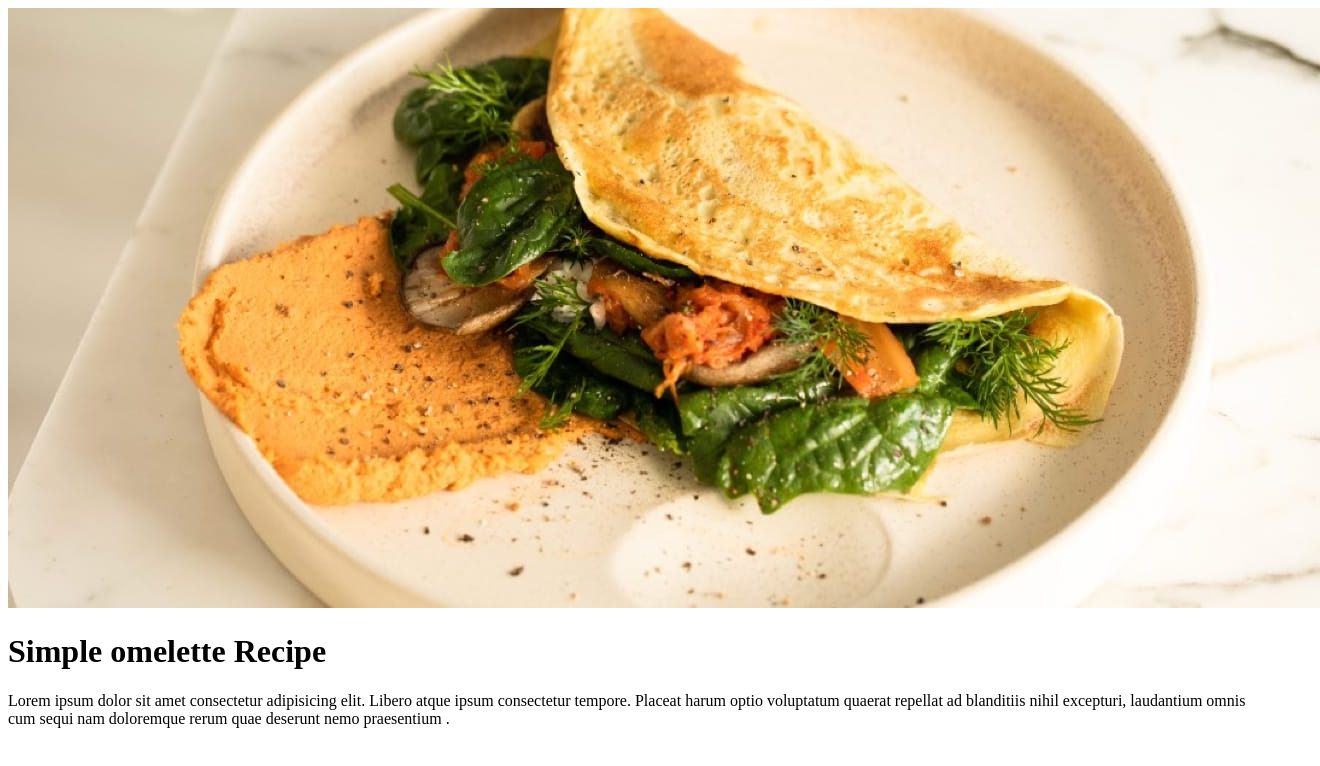
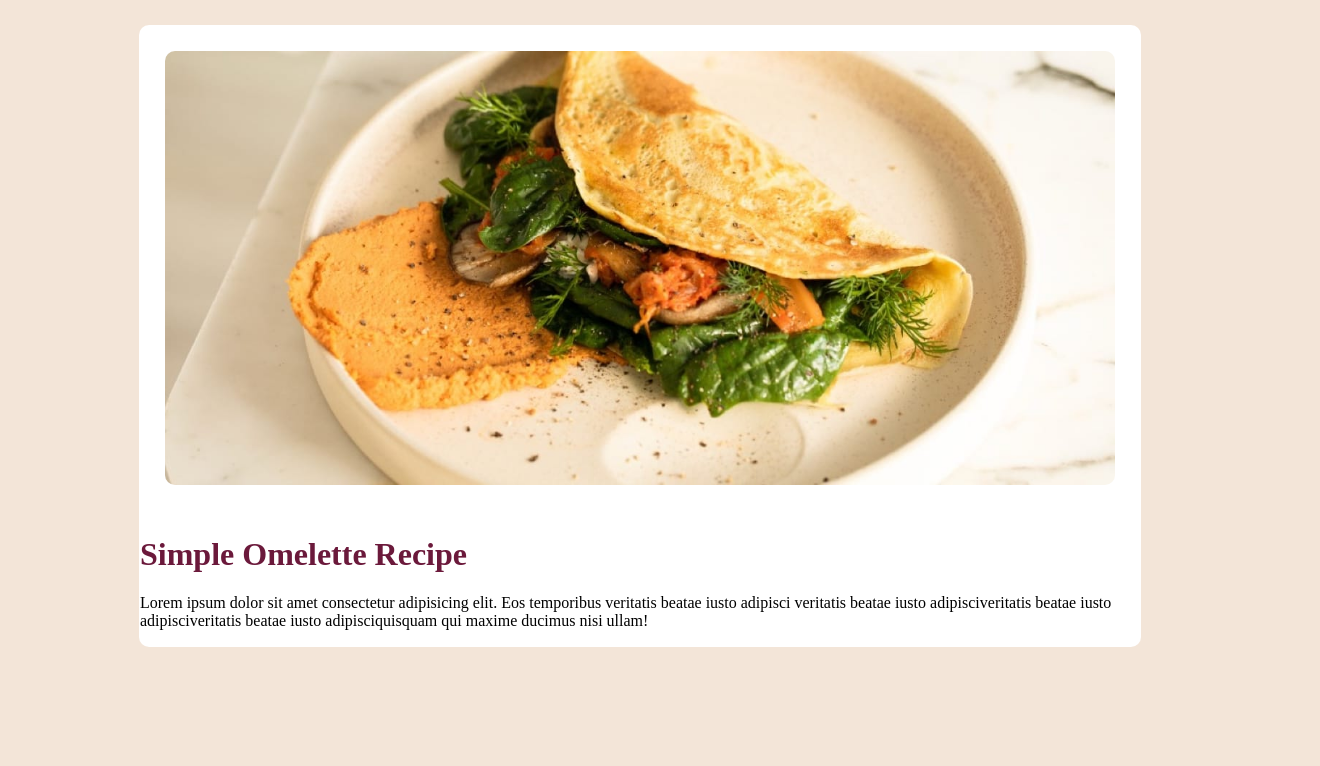
Before and after one commit to JuanCarlosTrianaSanchez/Recipe, a plain HTML site: page index.html in a window 1280 px wide. Shown: the whole page, 1320 px wide, since content can reach past the window. Drawn offline with Linux system fonts and the light colour scheme.

Commit message:
reestructure index

```diff
--- a/css/style.css
+++ b/css/style.css
@@ -1,3 +1,28 @@
 body {
-    background-color:  #F3E5D8;
+    background-color: #F3E5D8;
 }
+
+main {
+    max-width: 1000px;
+    margin: 25px auto;
+    background-color: white;
+    border-radius: 10px;
+    padding: 1px;
+}
+
+main div {
+
+}
+
+img {
+    max-width: 950px;
+    margin: 25px;
+    border-radius: 10px;
+    object-fit: cover;
+
+}
+
+h1 {
+  font-family: "DM Serif Display";
+  color: #6b193b;
+}
--- a/index.html
+++ b/index.html
@@ -3,20 +3,21 @@
   <head>
     <meta charset="UTF-8" />
     <meta name="viewport" content="width=device-width, initial-scale=1.0" />
-    <title>Document</title>
+    <title>Recipes</title>
+    <link rel="stylesheet" href="./css/style.css" />
   </head>
   <body>
-    <header>
+    <main>
       <div>
         <img src="./imgages/omelette.jpeg" alt="Imagen de un omelette" />
       </div>
-    </header>
-    <h1>Simple omelette Recipe</h1>
-    <p>
-      Lorem ipsum dolor sit amet consectetur adipisicing elit. Libero atque
-      ipsum consectetur tempore. Placeat harum optio voluptatum quaerat repellat
-      ad blanditiis nihil excepturi, laudantium omnis cum sequi nam doloremque
-      rerum quae deserunt nemo praesentium .
-    </p>
+      <h1>Simple Omelette Recipe</h1>
+      <p>
+        Lorem ipsum dolor sit amet consectetur adipisicing elit. Eos temporibus
+        veritatis beatae iusto adipisci veritatis beatae iusto adipisciveritatis
+        beatae iusto adipisciveritatis beatae iusto adipisciquisquam qui maxime
+        ducimus nisi ullam!
+      </p>
+    </main>
   </body>
 </html>
```
